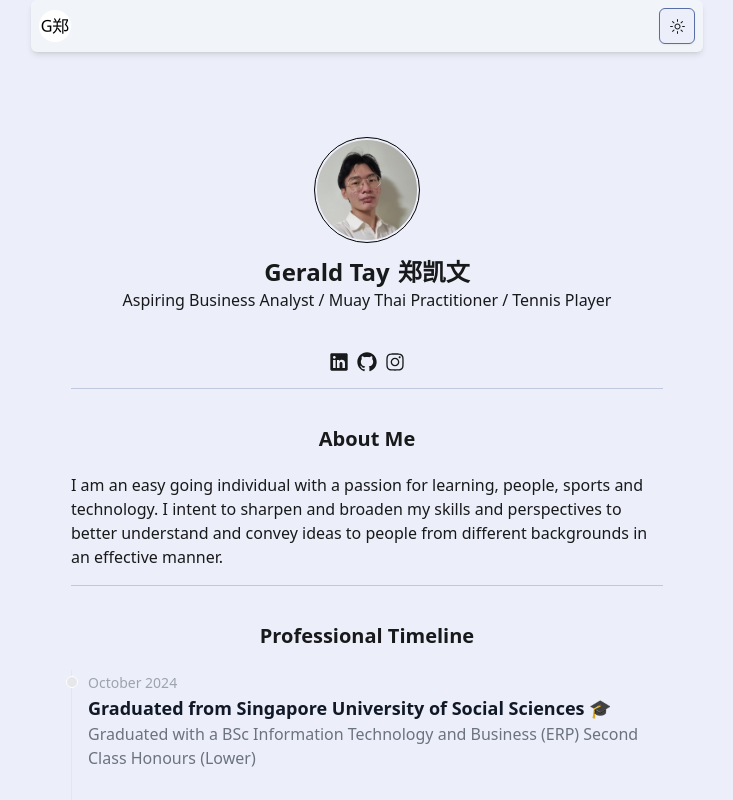
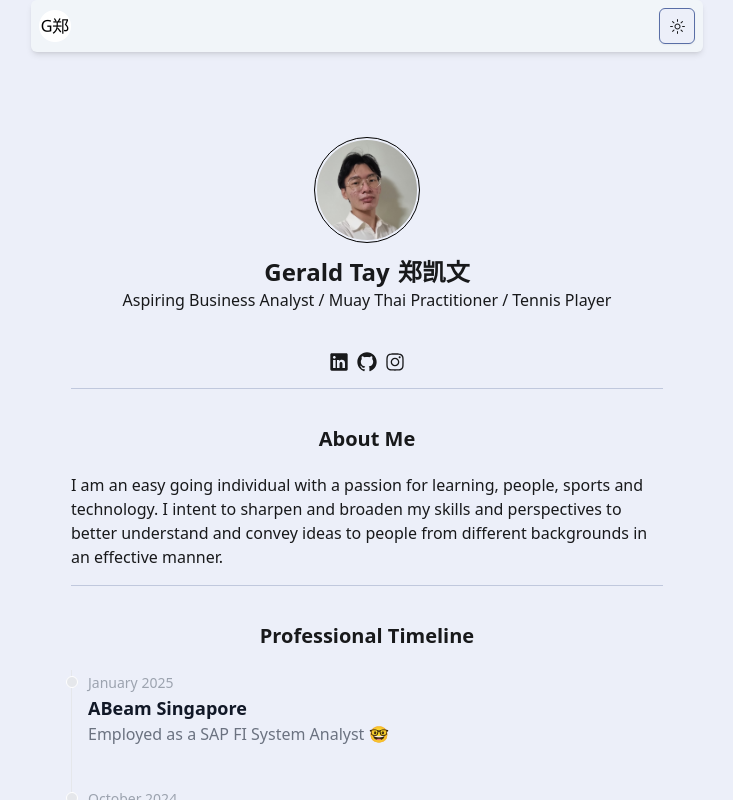
Before and after one commit to gontay/my-nextjs-webportfolio, a Next.js app: page / in a window 1280 px wide. Shown: the top 800 px of the page, without its empty margins (273-1006 px from the left). Built offline with nearby package versions, Linux system fonts and the light colour scheme.

Commit message:
Updated Timeline

```diff
--- a/components/global/Timeline.tsx
+++ b/components/global/Timeline.tsx
@@ -8,12 +8,12 @@ const Timeline = (props: Props) => {
     <h1 className="justify-center text-center text-xl font-bold p-5">Professional Timeline</h1>
     <div>
     <ol className="relative border-s border-gray-200 dark:border-gray-700">
-        {/* <li className="mb-10 ms-4">
+        <li className="mb-10 ms-4">
             <div className="absolute w-3 h-3 bg-gray-200 rounded-full mt-1.5 -start-1.5 border border-white dark:border-gray-900 dark:bg-gray-700"></div>
-            <time className="mb-1 text-sm font-normal leading-none text-gray-400 dark:text-gray-500">October 2024</time>
-            <h3 className="text-lg font-semibold text-gray-900 dark:text-white">Graduated from Singapore University of Social Sciences 🎉</h3>
-            <p className="mb-4 text-base font-normal text-gray-500 dark:text-gray-400">Graduated with a Bachelor of Applied Science in Information Technology and Business with Honors.</p>
-        </li> */}
+            <time className="mb-1 text-sm font-normal leading-none text-gray-400 dark:text-gray-500">January 2025</time>
+            <h3 className="text-lg font-semibold text-gray-900 dark:text-white">ABeam Singapore</h3>
+            <p className="mb-4 text-base font-normal text-gray-500 dark:text-gray-400">Employed as a SAP FI System Analyst 🤓</p>
+        </li>
         <li className="mb-10 ms-4">
             <div className="absolute w-3 h-3 bg-gray-200 rounded-full mt-1.5 -start-1.5 border border-white dark:border-gray-900 dark:bg-gray-700"></div>
             <time className="mb-1 text-sm font-normal leading-none text-gray-400 dark:text-gray-500">October 2024</time>
```
